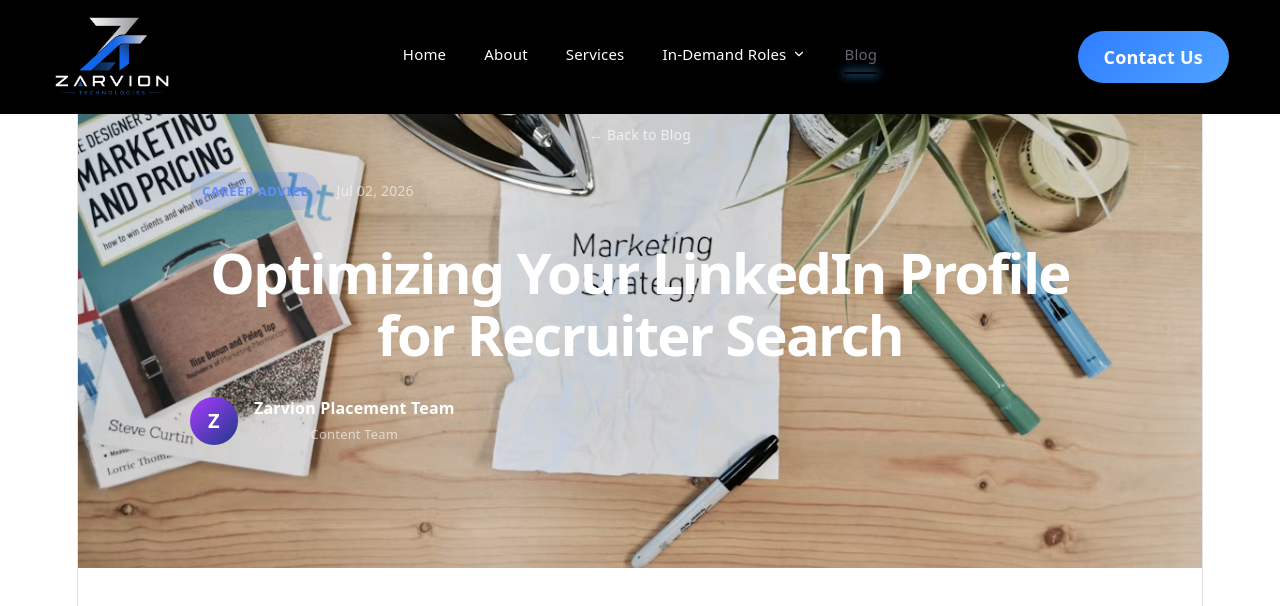
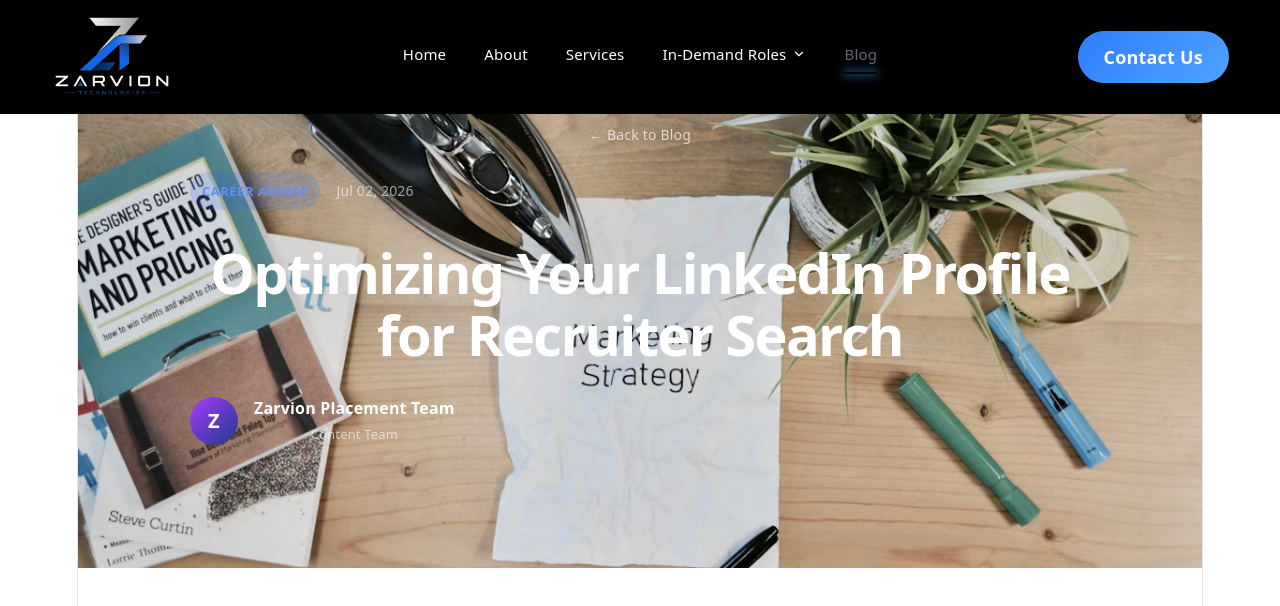
Before and after one commit to aviralshukla2612-png/Zarvion-Technologies, a React (Vite) app in the folder frontend/: page /blog/4 in a window 1280 px wide. Shown: the top 606 px of the page. Built offline with nearby package versions, Linux system fonts and the light colour scheme; the HTML template or start-up script is replaced by a standard one.

Commit message:
style: fix background position of article hero image to prevent top crop

```diff
--- a/frontend/src/pages/Article/Article.css
+++ b/frontend/src/pages/Article/Article.css
@@ -30,7 +30,7 @@
   width: 100%;
   height: 100%;
   background-size: cover;
-  background-position: center;
+  background-position: center top;
   z-index: 1;
 }
 
```
